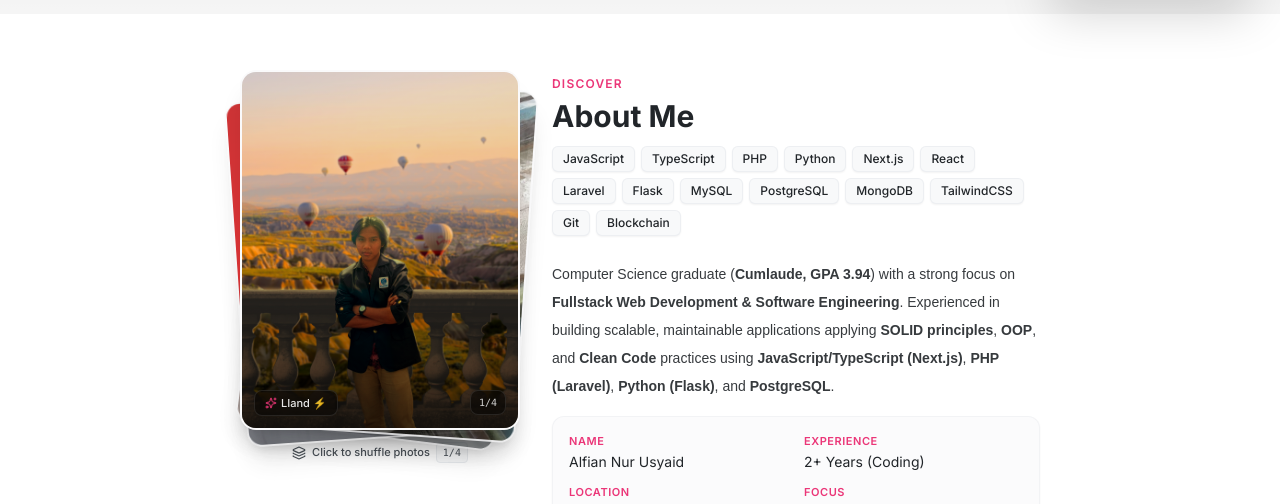
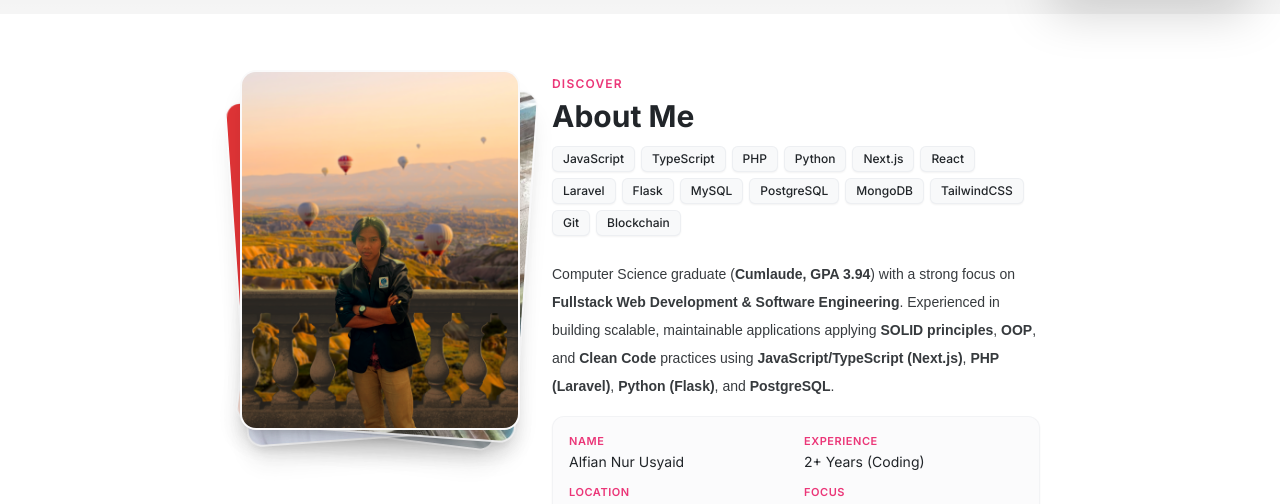
Before and after one commit to LIan2nd/portfolio, a Next.js app: page / in a window 1280 px wide. Shown: the part 786-1290 px from the top of the page. Built offline with nearby package versions, Linux system fonts and the light colour scheme; no server answers; grey boxes are pictures that could not be loaded; a web font is replaced by a local one.

Commit message:
style(ui): remove badge overlay from profile photo stack for clean image presentation

```diff
--- a/src/components/ProfilePhotoStack.tsx
+++ b/src/components/ProfilePhotoStack.tsx
@@ -2,28 +2,23 @@
 
 import { useState } from "react";
 import Image from "next/image";
-import { Sparkles, Layers } from "lucide-react";
 
 export const PROFILE_PHOTOS = [
   {
     src: "/img/profile/profile-1.png",
     alt: "Alfian Nur Usyaid - Fullstack Developer",
-    caption: "LIand ⚡",
   },
   {
     src: "/img/profile/profile-2.jpg",
     alt: "Alfian Nur Usyaid - Profile Photo 2",
-    caption: "Moments ✨",
   },
   {
     src: "/img/profile/profile-3.jpg",
     alt: "Alfian Nur Usyaid - Profile Photo 3",
-    caption: "Vibes ☕",
   },
   {
     src: "/img/profile/profile-4.jpg",
     alt: "Alfian Nur Usyaid - Profile Photo 4",
-    caption: "Smile 🌟",
   },
 ];
 
@@ -99,40 +94,10 @@ export function ProfilePhotoStack() {
                 priority={position === 0}
                 className="object-cover pointer-events-none"
               />
-
-              {/* Glossy Gradient Overlay */}
-              <div className="absolute inset-0 bg-gradient-to-t from-black/60 via-transparent to-black/10 pointer-events-none" />
-
-              {/* Subtle Photo Caption Pill (Visible on Front Card) */}
-              {position === 0 && (
-                <div className="absolute bottom-3 left-3 right-3 flex items-center justify-between pointer-events-none">
-                  <span className="px-2.5 py-1 rounded-lg bg-black/50 backdrop-blur-md text-white/90 text-[11px] font-medium border border-white/10 shadow-xs flex items-center gap-1">
-                    <Sparkles className="w-3 h-3 text-accent" />
-                    {photo.caption}
-                  </span>
-                  <span className="px-2 py-1 rounded-lg bg-black/50 backdrop-blur-md text-white/80 text-[10px] font-mono border border-white/10">
-                    {topIndex + 1}/{total}
-                  </span>
-                </div>
-              )}
             </div>
           );
         })}
       </div>
-
-      {/* Interactive Helper Hint */}
-      <button
-        type="button"
-        onClick={handleNext}
-        className="mt-3 flex items-center gap-1.5 text-[11px] font-medium text-[var(--color-text-secondary)] hover:text-accent transition-colors cursor-pointer focus:outline-none"
-        aria-label="Shuffle next photo"
-      >
-        <Layers className="w-3.5 h-3.5" />
-        <span>Click to shuffle photos</span>
-        <span className="text-[10px] px-1.5 py-0.5 rounded bg-[var(--color-bg-secondary)] border border-[var(--color-bg-tertiary)] font-mono">
-          {topIndex + 1}/{total}
-        </span>
-      </button>
     </div>
   );
 }
```
